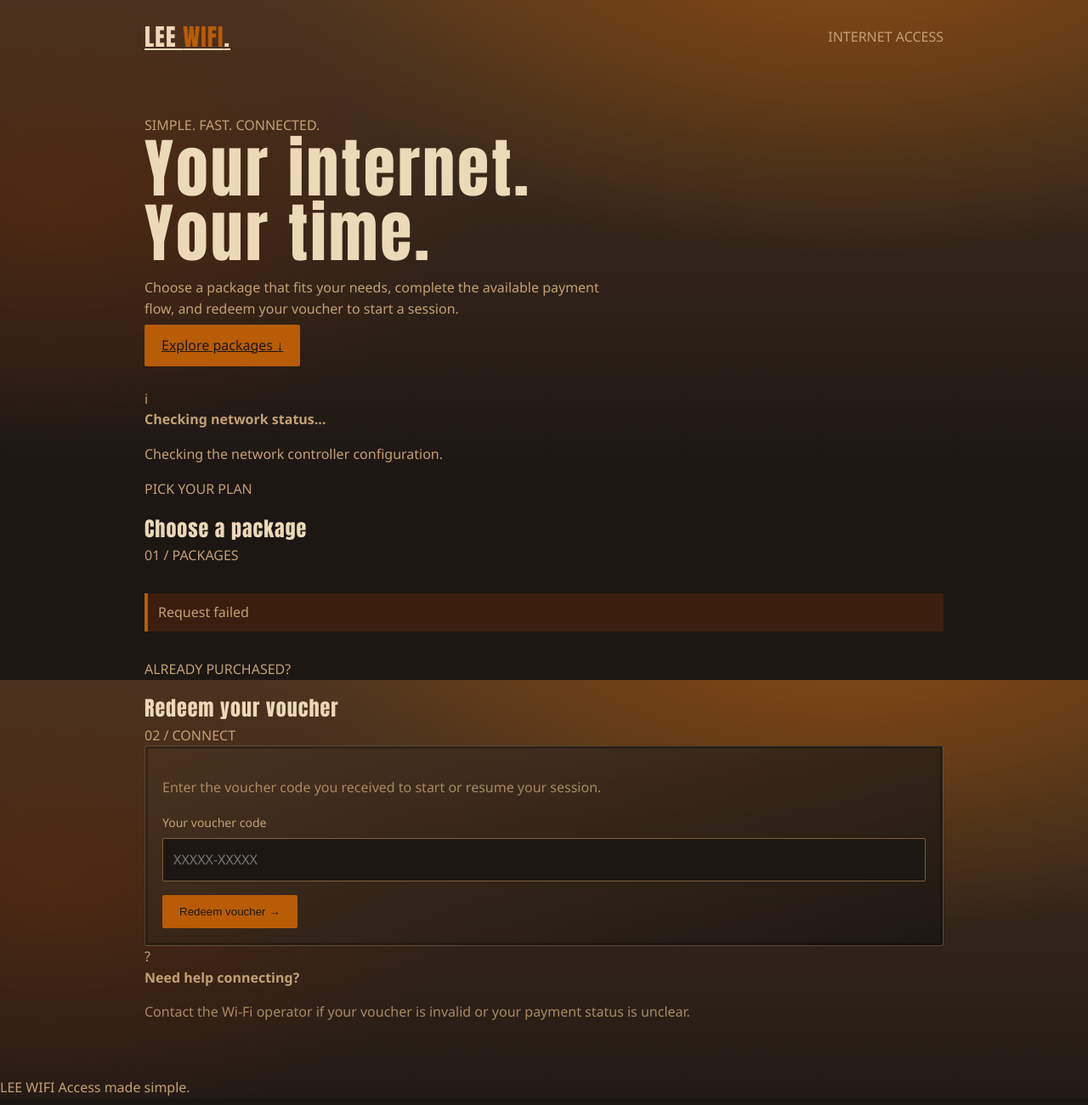
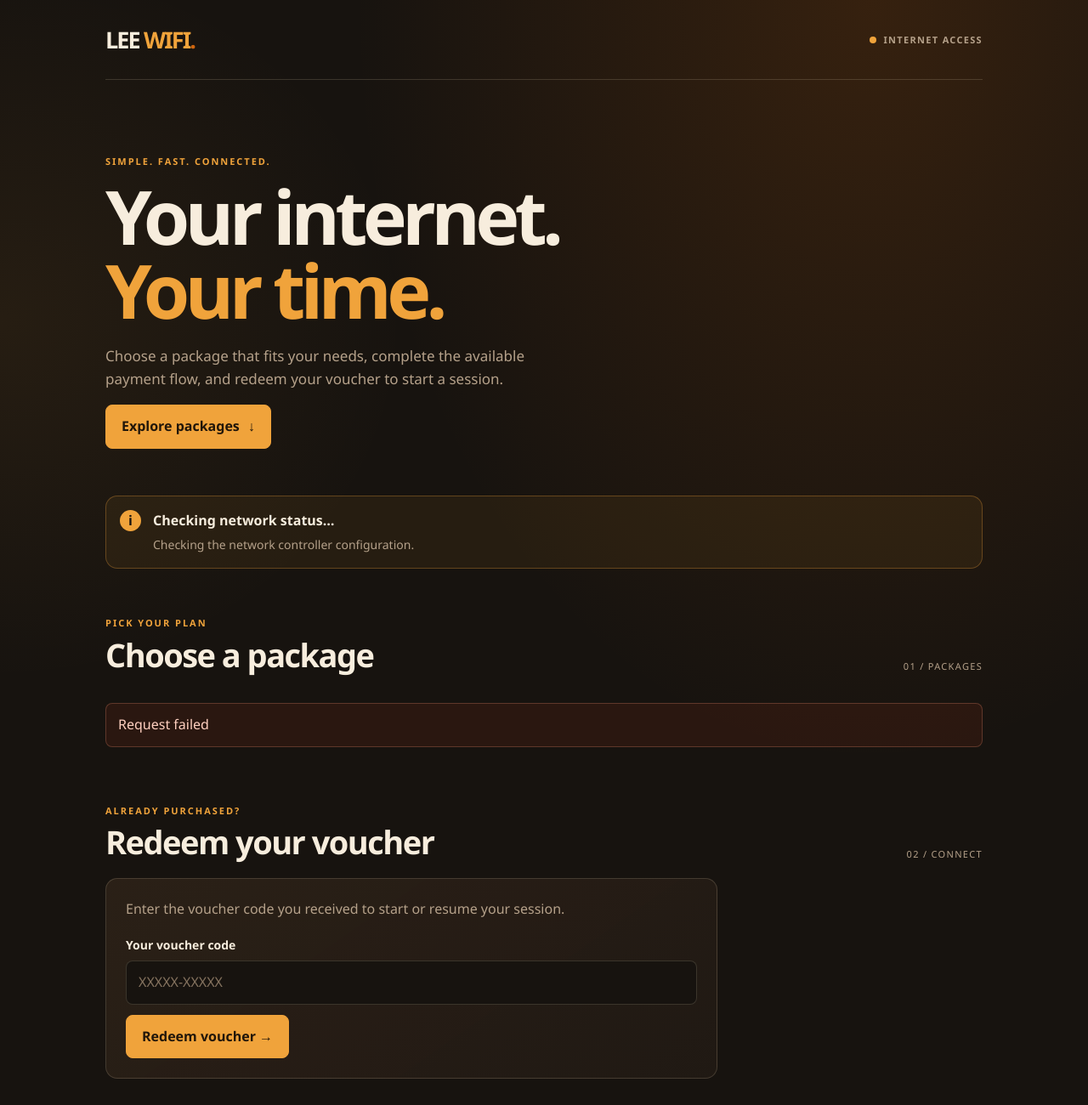
Before and after one commit to gosbertreonsi-ux/LEE-WIFI, a website: page public/index.html in a window 1280 px wide. Shown: the top 1300 px of the page at 85% size. Drawn offline with Linux system fonts and the light colour scheme; no server answers.

Commit message:
ui updated'

```diff
--- a/public/styles.css
+++ b/public/styles.css
@@ -1,32 +1,438 @@
-/* Palette sampled from the reference still: dust-storm desert, rust metal, amber light */
-:root{--ink:#1c1713;--bark:#4a3320;--dust:#7f5f3c;--sand:#c4a075;--amber:#b07a37;--rust:#6b2a08;--flame:#b85c05;--bone:#ecd9b8;--line:rgba(196,160,117,.28)}
-*{box-sizing:border-box}
-body{margin:0;min-height:100vh;color:var(--sand);font:16px/1.55 "Segoe UI",system-ui,sans-serif;
- background:radial-gradient(1000px 520px at 78% -8%,rgba(184,92,5,.55),transparent 70%),radial-gradient(700px 400px at 5% 30%,rgba(107,42,8,.45),transparent 70%),linear-gradient(180deg,var(--bark) 0,var(--ink) 560px) var(--ink) fixed}
-h1,h2,h3,.brand{font-family:Impact,"Arial Narrow",sans-serif;font-weight:400;letter-spacing:.04em;color:var(--bone);margin:0}
-.wrap{max-width:980px;margin:0 auto;padding:0 20px 48px}
-header.top{display:flex;justify-content:space-between;align-items:center;padding:22px 0}
-.brand{font-size:28px}.brand b{color:var(--flame);font-weight:400}
-.hero{padding:34px 0 26px}.hero h1{font-size:clamp(40px,8vw,76px);line-height:1;max-width:11em}
-.hero p{max-width:34em;margin:14px 0 0;color:var(--sand)}
-.grid{display:grid;grid-template-columns:repeat(auto-fit,minmax(230px,1fr));gap:16px;margin:22px 0}
-.card{background:linear-gradient(160deg,rgba(74,51,32,.85),rgba(28,23,19,.92));border:1px solid var(--line);border-radius:3px;padding:20px;box-shadow:0 0 0 3px rgba(0,0,0,.25) inset}
-.card.pick{cursor:pointer;transition:border-color .15s,transform .15s}.card.pick:hover,.card.pick:focus-visible{border-color:var(--flame);transform:translateY(-2px);outline:none}
-.price{font:400 44px/1 Impact,sans-serif;color:var(--flame)}.price small{font-size:16px;color:var(--sand);margin-left:4px}
-.muted{color:#a88a62}
-.btn{display:inline-block;background:var(--flame);color:#1c1713;border:0;border-radius:2px;padding:12px 20px;font:600 15px inherit;cursor:pointer;margin:6px 8px 0 0}
-.btn:hover{background:var(--amber)}.btn:focus-visible,input:focus-visible,select:focus-visible{outline:2px solid var(--bone);outline-offset:2px}
-.btn.ghost{background:none;color:var(--sand);border:1px solid var(--sand)}.btn.ghost:hover{background:var(--bark)}
-input,select{width:100%;padding:12px;background:var(--ink);color:var(--bone);border:1px solid var(--dust);border-radius:2px;font:inherit;margin:6px 0 10px}
-label{font-size:14px;color:var(--sand)}
-.msg{padding:10px 12px;border-left:4px solid var(--flame);background:rgba(107,42,8,.4);margin:10px 0}.msg.ok{border-color:var(--amber);background:rgba(176,122,55,.22)}
-.code{font:700 30px/1 Consolas,monospace;letter-spacing:.14em;color:var(--bone);background:var(--ink);border:2px dashed var(--amber);padding:16px;text-align:center;margin:12px 0;user-select:all}
-.timer{font:400 54px/1 Impact,sans-serif;color:var(--bone)}
-.stat{font:400 34px/1.1 Impact,sans-serif;color:var(--flame)}
-table{width:100%;border-collapse:collapse;font-size:14px}th,td{text-align:left;padding:9px 8px;border-bottom:1px solid var(--line)}th{color:var(--bone);font-weight:600}
-.pill{padding:2px 9px;border-radius:2px;background:var(--bark);color:var(--bone);font-size:12px}.pill.good{background:var(--amber);color:var(--ink)}.pill.bad{background:var(--rust)}
-nav.tabs{display:flex;gap:6px;flex-wrap:wrap;margin:6px 0 18px}nav.tabs button{background:none;border:1px solid var(--line);color:var(--sand);padding:9px 14px;cursor:pointer;font:inherit;border-radius:2px}nav.tabs button.on{background:var(--flame);color:var(--ink);border-color:var(--flame)}
-.scroll{overflow-x:auto}.row{display:grid;grid-template-columns:repeat(auto-fit,minmax(140px,1fr));gap:10px}
-footer.swatch{display:flex;height:10px;margin-top:40px}footer.swatch i{flex:1}
-[hidden]{display:none!important}
-@media(prefers-reduced-motion:reduce){*{transition:none!important}}
+
+:root {
+  color-scheme: dark;
+  --bg: #17130f;
+  --panel: #211a14;
+  --panel-light: #2c2118;
+  --ink: #f7eddd;
+  --muted: #b5a18a;
+  --line: rgba(236, 217, 184, .17);
+  --amber: #f0a33b;
+  --orange: #cf650e;
+  --green: #a9d6a1;
+  --radius: 14px;
+}
+
+* { box-sizing: border-box; }
+
+html { scroll-behavior: smooth; }
+
+body {
+  margin: 0;
+  min-height: 100vh;
+  color: var(--ink);
+  background:
+    radial-gradient(ellipse at 80% 0%, rgba(207, 101, 14, .17), transparent 38rem),
+    radial-gradient(ellipse at 0% 25%, rgba(240, 163, 59, .07), transparent 30rem),
+    var(--bg);
+  font: 16px/1.6 "Segoe UI", system-ui, sans-serif;
+}
+
+button, input { font: inherit; }
+button, a, input { -webkit-tap-highlight-color: transparent; }
+[hidden] { display: none !important; }
+
+a { color: inherit; }
+
+.wrap {
+  max-width: 1080px;
+  margin: auto;
+  padding: 0 24px;
+}
+
+.top {
+  display: flex;
+  justify-content: space-between;
+  align-items: center;
+  gap: 16px;
+  padding: 25px 0;
+  border-bottom: 1px solid var(--line);
+}
+
+.brand {
+  text-decoration: none;
+  font-size: 27px;
+  font-weight: 900;
+  letter-spacing: -.07em;
+}
+
+.brand b { color: var(--amber); }
+.brand-dot { color: var(--orange); }
+
+.live-indicator {
+  display: flex;
+  align-items: center;
+  gap: 8px;
+  font-size: 11px;
+  font-weight: 800;
+  letter-spacing: .12em;
+  color: var(--muted);
+}
+
+.live-dot {
+  width: 8px;
+  height: 8px;
+  border-radius: 50%;
+  background: var(--amber);
+}
+
+.hero {
+  padding: 76px 0 55px;
+  max-width: 760px;
+}
+
+.eyebrow, .section-kicker {
+  color: var(--amber);
+  font-size: 11px;
+  font-weight: 800;
+  letter-spacing: .18em;
+}
+
+.hero h1 {
+  margin: 12px 0 20px;
+  font-size: clamp(46px, 8vw, 88px);
+  line-height: .99;
+  letter-spacing: -.065em;
+  font-weight: 850;
+}
+
+.hero h1 span { color: var(--amber); }
+
+.hero-copy {
+  max-width: 550px;
+  color: var(--muted);
+  font-size: 17px;
+}
+
+.btn {
+  display: inline-flex;
+  justify-content: center;
+  align-items: center;
+  gap: 10px;
+  min-height: 46px;
+  padding: 12px 18px;
+  border: 1px solid var(--amber);
+  border-radius: 8px;
+  background: var(--amber);
+  color: #21160a;
+  font-weight: 800;
+  cursor: pointer;
+  text-decoration: none;
+  transition: transform .15s, background .15s, border-color .15s;
+}
+
+.btn:hover {
+  background: #ffc36d;
+  border-color: #ffc36d;
+  transform: translateY(-1px);
+}
+
+.btn:disabled {
+  opacity: .55;
+  cursor: wait;
+  transform: none;
+}
+
+.btn.ghost {
+  background: transparent;
+  border-color: var(--line);
+  color: var(--ink);
+}
+
+.btn.ghost:hover { background: var(--panel-light); }
+
+.btn:focus-visible, input:focus-visible, a:focus-visible {
+  outline: 2px solid var(--amber);
+  outline-offset: 3px;
+}
+
+.notice {
+  display: flex;
+  align-items: flex-start;
+  gap: 14px;
+  padding: 16px;
+  margin-bottom: 55px;
+  border: 1px solid rgba(240, 163, 59, .3);
+  border-radius: var(--radius);
+  background: rgba(240, 163, 59, .07);
+}
+
+.notice-icon {
+  display: grid;
+  place-items: center;
+  flex: 0 0 25px;
+  width: 25px;
+  height: 25px;
+  border-radius: 50%;
+  background: var(--amber);
+  color: var(--bg);
+  font-weight: 900;
+}
+
+.notice strong { display: block; }
+.notice p { margin: 4px 0 0; color: var(--muted); font-size: 14px; }
+
+.section { margin: 0 0 66px; }
+
+.section-heading {
+  display: flex;
+  justify-content: space-between;
+  align-items: end;
+  gap: 20px;
+  margin-bottom: 20px;
+}
+
+.section-heading h2, .checkout-card h2, .session-card h2 {
+  margin: 0;
+  font-size: clamp(27px, 4vw, 38px);
+  line-height: 1.15;
+  letter-spacing: -.04em;
+}
+
+.section-heading .eyebrow { margin: 0 0 7px; }
+.section-number { color: var(--muted); font-size: 11px; letter-spacing: .12em; }
+
+.grid {
+  display: grid;
+  grid-template-columns: repeat(auto-fit, minmax(min(100%, 235px), 1fr));
+  gap: 16px;
+}
+
+.card, .loading-card {
+  padding: 23px;
+  border: 1px solid var(--line);
+  border-radius: var(--radius);
+  background: linear-gradient(145deg, rgba(44, 33, 24, .94), rgba(33, 26, 20, .97));
+}
+
+.card.pick {
+  cursor: pointer;
+  min-height: 190px;
+  transition: transform .18s, border-color .18s, background .18s;
+}
+
+.card.pick:hover, .card.pick:focus-visible {
+  border-color: var(--amber);
+  transform: translateY(-3px);
+  outline: none;
+}
+
+.card.pick.selected {
+  border-color: var(--amber);
+  box-shadow: 0 0 0 1px var(--amber);
+}
+
+.card.pick h3 {
+  margin: 0 0 14px;
+  font-size: 21px;
+  letter-spacing: -.03em;
+}
+
+.price {
+  color: var(--amber);
+  font-size: clamp(30px, 5vw, 43px);
+  line-height: 1.2;
+  font-weight: 850;
+  letter-spacing: -.06em;
+  overflow-wrap: anywhere;
+}
+
+.price small {
+  display: inline-block;
+  margin-left: 7px;
+  color: var(--muted);
+  font-size: 12px;
+  letter-spacing: .05em;
+}
+
+.muted { color: var(--muted); }
+.card.pick p { margin-bottom: 0; font-size: 14px; }
+.loading-card { grid-column: 1 / -1; color: var(--muted); }
+
+.checkout-card {
+  max-width: 720px;
+  margin: 0 0 66px;
+  scroll-margin-top: 20px;
+}
+
+.checkout-card h2 { margin: 8px 0; }
+.checkout-card .muted { margin-top: 4px; }
+
+label {
+  display: block;
+  margin-top: 18px;
+  font-size: 14px;
+  font-weight: 700;
+}
+
+input {
+  display: block;
+  width: 100%;
+  min-height: 48px;
+  padding: 12px 14px;
+  margin: 7px 0 12px;
+  border: 1px solid var(--line);
+  border-radius: 8px;
+  background: var(--bg);
+  color: var(--ink);
+}
+
+input::placeholder { color: #85735f; }
+.field-hint { margin: -5px 0 10px; color: var(--muted); font-size: 12px; }
+
+.reference-box {
+  display: flex;
+  flex-direction: column;
+  gap: 4px;
+  padding: 14px;
+  margin: 18px 0;
+  border: 1px solid var(--line);
+  border-radius: 8px;
+  background: var(--bg);
+}
+
+.reference-box strong {
+  color: var(--amber);
+  font-family: Consolas, monospace;
+  overflow-wrap: anywhere;
+}
+
+.test-label {
+  display: inline-block;
+  margin-top: 12px;
+  padding: 4px 8px;
+  border: 1px solid rgba(240, 163, 59, .35);
+  border-radius: 4px;
+  color: var(--amber);
+  font-size: 10px;
+  font-weight: 900;
+  letter-spacing: .13em;
+}
+
+.notice-inline {
+  padding: 12px;
+  border-left: 3px solid var(--amber);
+  background: rgba(240, 163, 59, .07);
+  color: var(--muted);
+  font-size: 14px;
+}
+
+.success-mark {
+  display: grid;
+  place-items: center;
+  width: 42px;
+  height: 42px;
+  margin: 15px 0;
+  border-radius: 50%;
+  background: var(--green);
+  color: #172116;
+  font-size: 23px;
+  font-weight: 900;
+}
+
+.code {
+  padding: 18px 10px;
+  margin: 16px 0;
+  border: 1px dashed var(--amber);
+  border-radius: 8px;
+  background: var(--bg);
+  color: var(--amber);
+  text-align: center;
+  font: 800 clamp(22px, 5vw, 31px)/1.3 Consolas, monospace;
+  letter-spacing: .09em;
+  overflow-wrap: anywhere;
+  user-select: all;
+}
+
+.msg {
+  padding: 12px 14px;
+  margin-top: 15px;
+  border: 1px solid rgba(255, 150, 120, .25);
+  border-radius: 8px;
+  background: rgba(120, 43, 22, .2);
+  color: #ffd0c0;
+  overflow-wrap: anywhere;
+}
+
+.msg.ok {
+  border-color: rgba(169, 214, 161, .3);
+  background: rgba(169, 214, 161, .08);
+  color: var(--green);
+}
+
+.session-card {
+  margin: -25px 0 55px;
+  border-color: rgba(169, 214, 161, .3);
+}
+
+.session-card h2 { margin-top: 7px; }
+
+.timer {
+  margin: 14px 0 5px;
+  color: var(--green);
+  font-size: clamp(38px, 8vw, 60px);
+  line-height: 1.1;
+  font-weight: 850;
+  letter-spacing: -.05em;
+  font-variant-numeric: tabular-nums;
+}
+
+.voucher-card { max-width: 720px; }
+.voucher-card > p { margin-top: 0; }
+
+.help-strip {
+  display: flex;
+  align-items: flex-start;
+  gap: 15px;
+  padding: 22px 0 38px;
+  border-top: 1px solid var(--line);
+}
+
+.help-symbol {
+  display: grid;
+  place-items: center;
+  flex: 0 0 34px;
+  height: 34px;
+  border: 1px solid var(--line);
+  border-radius: 50%;
+  color: var(--amber);
+  font-weight: 900;
+}
+
+.help-strip p { margin: 4px 0 0; font-size: 14px; }
+
+.footer {
+  display: flex;
+  justify-content: space-between;
+  gap: 15px;
+  padding: 22px max(24px, calc((100% - 1032px) / 2));
+  border-top: 1px solid var(--line);
+  color: var(--muted);
+  font-size: 12px;
+}
+
+.footer span:first-child { color: var(--amber); font-weight: 900; letter-spacing: .1em; }
+
+@media (max-width: 560px) {
+  .wrap { padding: 0 16px; }
+  .top { padding: 19px 0; }
+  .brand { font-size: 23px; }
+  .live-indicator { font-size: 9px; letter-spacing: .05em; }
+  .hero { padding: 55px 0 38px; }
+  .hero h1 { font-size: clamp(44px, 13vw, 68px); }
+  .hero-copy { font-size: 15px; }
+  .section { margin-bottom: 48px; }
+  .section-heading { align-items: flex-start; flex-direction: column; gap: 8px; }
+  .card, .loading-card { padding: 18px; }
+  .card.pick { min-height: auto; }
+  .btn { width: 100%; margin: 6px 0; }
+  .session-card { margin-top: -15px; }
+  .footer { padding: 20px 16px; }
+}
+
+@media (prefers-reduced-motion: reduce) {
+  *, *::before, *::after {
+    scroll-behavior: auto !important;
+    transition: none !important;
+  }
+}
```
